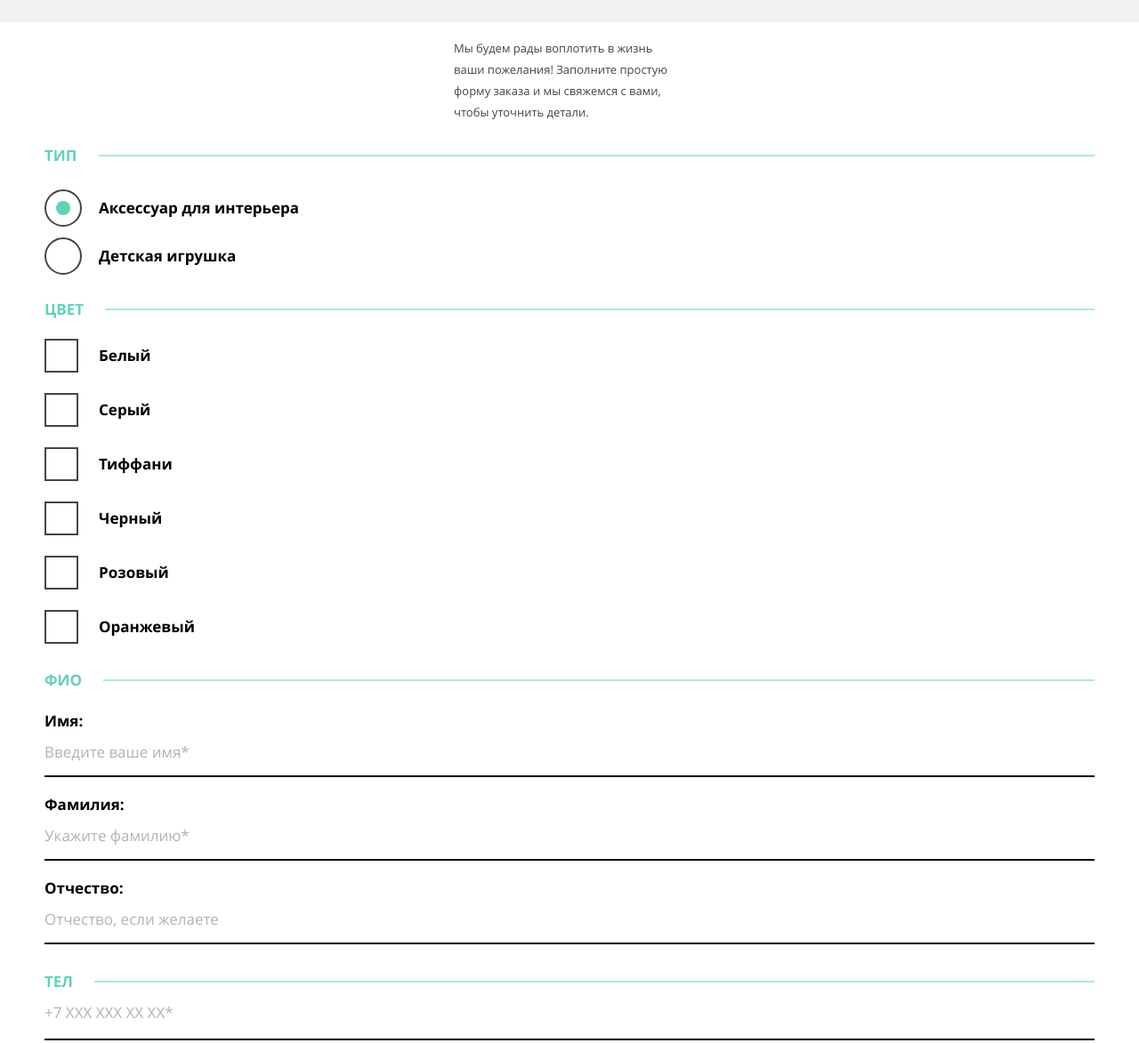
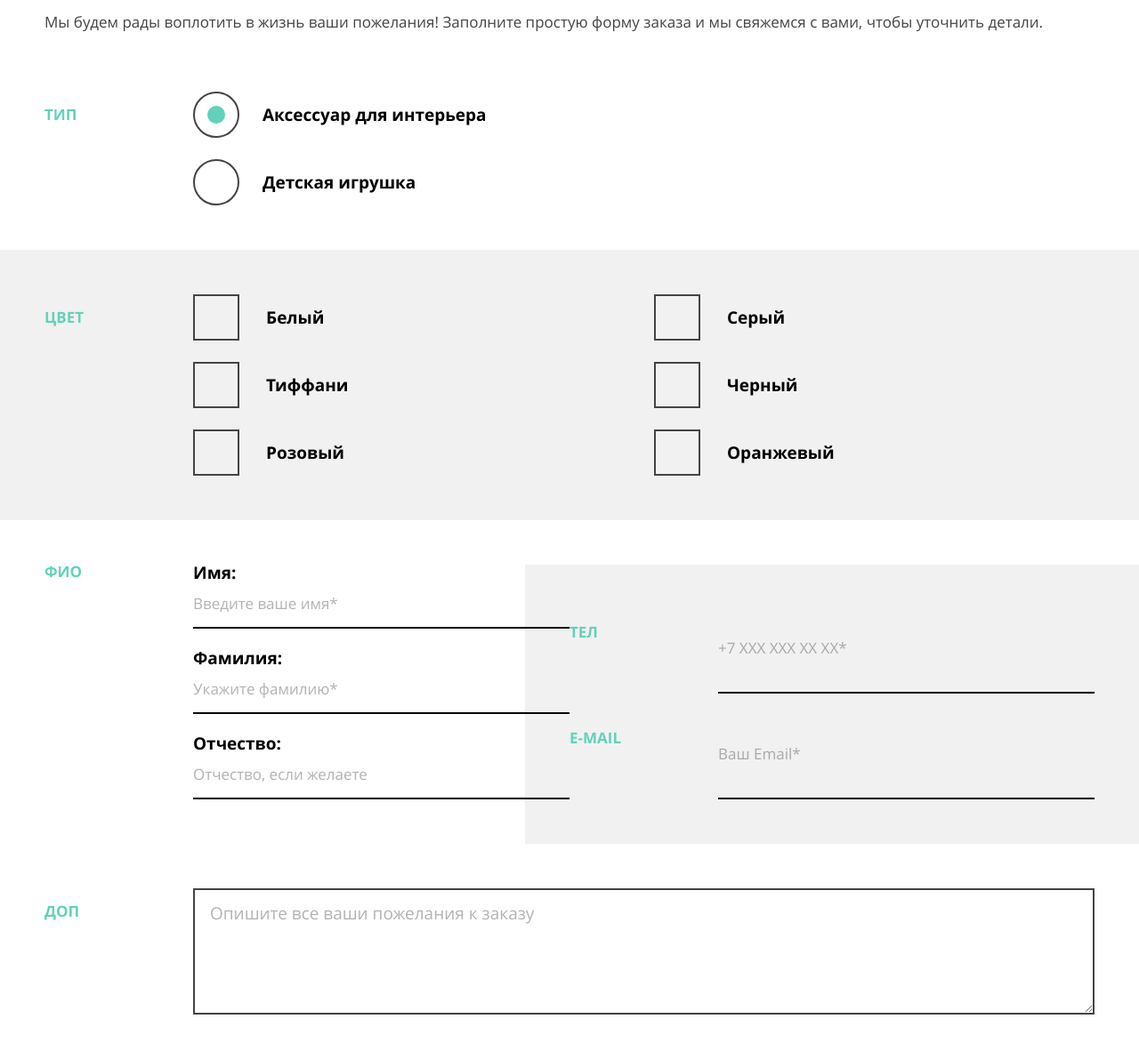
Before and after one commit to EsLichtne/Mishka, a website: page source/form.html in a window 1280 px wide. Shown: the part 380-1553 px from the top of the page at 89% size. Drawn offline with nearby package versions, Linux system fonts and the light colour scheme; files that its build step writes are made by us from their sources.

Commit message:
Добавляет стилизацию формы для планшетной версии

```diff
--- a/source/form.html
+++ b/source/form.html
@@ -33,10 +33,10 @@
       </div>
       <ul class="navigation__list navigation__list--main">
         <li class="navigation__item">
-          <a class="navigation__link" href="catalog.html">Каталог товаров</a>
+          <a class="navigation__link" href="catalog.html">Каталог&nbsp;товаров</a>
         </li>
         <li class="navigation__item">
-          <a class="navigation__link" href="./" aria-current="page">Вязание на заказ</a>
+          <a class="navigation__link" href="./" aria-current="page">Вязание&nbsp;на&nbsp;заказ</a>
         </li>
       </ul>
       <ul class="navigation__list navigation__list--user">
@@ -47,7 +47,7 @@
         </li>
         <li class="navigation__item">
           <a class="navigation__link navigation__link--basket" href="#">Корзина:&nbsp;
-            <span class="navigation__value">пока пуста</span>
+            <span class="navigation__value">пока&nbsp;пуста</span>
           </a>
         </li>
       </ul>
@@ -90,7 +90,7 @@
               </li>
             </ul>
           </fieldset>
-          <fieldset class="form__fieldset form__fieldset--color">
+          <fieldset class="form__fieldset form__fieldset--color background">
             <legend class="visually-hidden">Цвет изделия.</legend>
             <p class="form__headline form__headline--color" aria-hidden="true"><span
                 class="form__headline-text">Цвет</span></p>
@@ -140,53 +140,56 @@
             <ul class="form__list form__list--name">
               <li class="form__item">
                 <label class="form__label" for="name">Имя:</label>
-                <input class="form__input input" id="name" type="text" name="name" placeholder="Введите ваше имя*"
+                <input class="form__input input field" id="name" type="text" name="name" placeholder="Введите ваше имя*"
                   required>
               </li>
               <li class="form__item">
                 <label class="form__label" for="surname">Фамилия:</label>
-                <input class="form__input input" id="surname" type="text" name="surname" placeholder="Укажите фамилию*"
+                <input class="form__input input field" id="surname" type="text" name="surname" placeholder="Укажите фамилию*"
                   required>
               </li>
               <li class="form__item">
                 <label class="form__label" for="patronymic">Отчество:</label>
-                <input class="form__input input" id="patronymic" type="text" name="patronymic"
+                <input class="form__input input field" id="patronymic" type="text" name="patronymic"
                   placeholder="Отчество, если желаете">
               </li>
             </ul>
-            <ul class="form__list form__list--personal">
-              <li class="form__item">
+            <ul class="form__list form__list--personal background">
+              <li class="form__item form__item--personal">
                 <p class="form__headline form__headline--special" aria-hidden="true"><span
                     class="form__headline-text">Тел</span></p>
                 <label class="visually-hidden" for="phone">Телефон.</label>
-                <input class="form__input input input--special input--phone" id="phone" type="tel" name="phone"
+                <input class="form__input input input--special input--phone field" id="phone" type="tel" name="phone"
                   placeholder="+7 ХХХ ХХХ ХХ ХХ*" required>
               </li>
-              <li class="form__item">
+              <li class="form__item form__item--personal">
                 <label class="form__headline form__headline--special" for="email"><span
                     class="form__headline-text">E-mail</span></label>
-                <input class="form__input input input--special input--email" id="email" type="email" name="email"
+                <input class="form__input input input--special input--email field" id="email" type="email" name="email"
                   placeholder="Ваш Email*" required>
               </li>
             </ul>
           </fieldset>
           <fieldset class="form__fieldset form__fieldset--extra">
             <legend class="visually-hidden">Пожелания к заказу.</legend>
-            <p class="form__headline form__headline--extra" aria-hidden="true"><span class="form__headline-text">Доп</span></p>
-            <textarea class="form__textarea textarea" name="comment" cols="30" rows="7"
+            <p class="form__headline form__headline--extra" aria-hidden="true"><span
+                class="form__headline-text">Доп</span></p>
+            <textarea class="form__textarea textarea field" name="comment" cols="30" rows="7"
               placeholder="Опишите все ваши пожелания к заказу"></textarea>
           </fieldset>
-          <p class="form__footnote footnote">
-            <small class="footnote__text">*Поля обязательны для заполнения</small>
-          </p>
-          <button class="form__button button button--primary">Отправить заказ</button>
+          <div class="form__footer">
+            <p class="form__footnote footnote">
+              <small class="footnote__text">*Поля обязательны для заполнения</small>
+            </p>
+            <button class="form__button button button--primary">Отправить заказ</button>
+          </div>
         </form>
       </div>
     </section>
   </main>
   <footer class="footer">
     <div class="container footer__wrapper">
-      <a class="footer__logo footer-logo" href="index.html">
+      <a class="footer__logo footer-logo" href="./" aria-current="page">
         <svg class="footer-logo__image" width="102" height="34">
           <use href="img/sprite.svg#logo-footer"></use>
         </svg>
--- /dev/null
+++ b/source/less/blocks/background.less
@@ -0,0 +1,15 @@
+@import "../common/variables.less";
+
+.background {
+  position: relative;
+
+  &::before {
+    content: "";
+    position: absolute;
+    left: -50px;
+    width: calc(100% + 100px);
+    height: 100%;
+    background-color: @color-secondary;
+    z-index: -1;
+  }
+}
--- a/source/less/blocks/checkbox-input.less
+++ b/source/less/blocks/checkbox-input.less
@@ -6,8 +6,13 @@
   appearance: none;
   width: 38px;
   height: 38px;
-  background-color: @color-primary;
+  background-color: transparent;
   border: 2px solid @text-secondary;
+
+  @media (min-width: @tablet) {
+    width: 52px;
+    height: 52px;
+  }
 
   &:checked::after {
     content: "";
--- /dev/null
+++ b/source/less/blocks/field.less
@@ -0,0 +1,24 @@
+@import "../common/variables.less";
+
+.field {
+  font-family: @font-primary;
+  font-size: 17px;
+  line-height: 18px;
+  color: @text-primary;
+
+  @media (min-width: @tablet) {
+    font-size: 19px;
+    line-height: 18px;
+  }
+
+  &::placeholder {
+    color: rgba(0, 0, 0, 0.3);
+  }
+
+  &:hover,
+  &:active,
+  &:focus {
+    border-color: #62d1ba;
+    outline: none;
+  }
+}
--- a/source/less/blocks/footnote.less
+++ b/source/less/blocks/footnote.less
@@ -4,4 +4,10 @@
   font-size: 14px;
   line-height: 16px;
   color: @text-secondary;
+
+  @media (min-width: @tablet) {
+    font-size: 17px;
+    line-height: 30px;
+    text-align: right;
+  }
 }
--- a/source/less/blocks/form.less
+++ b/source/less/blocks/form.less
@@ -5,6 +5,10 @@
   padding: 73px 0 73px;
   text-align: center;
   background-color: @color-secondary;
+
+  @media (min-width: @tablet) {
+    padding: 100px 0 75px;
+  }
 }
 
 .form__title {
@@ -13,6 +17,10 @@
 
 .form__wrapper {
   padding: 17px 0 55px;
+
+  @media (min-width: @tablet) {
+    padding: 54px 0 50px;
+  }
 }
 
 .form__description {
@@ -22,6 +30,13 @@
   font-size: 13px;
   line-height: 24px;
   color: @text-secondary;
+
+  @media (min-width: @tablet) {
+    max-width: 100%;
+    margin-bottom: 63px;
+    font-size: 17px;
+    line-height: 30px;
+  }
 }
 
 .form__fieldset {
@@ -29,20 +44,49 @@
   padding: 0;
   border: none;
 
+  @media (min-width: @tablet) {
+    display: grid;
+    grid-template-columns: 167px auto;
+  }
+
   &--type {
+    @media (max-width: @mobile) {
       margin-bottom: 31px;
     }
 
+    @media (min-width: @tablet) {
+      padding-bottom: 50px;
+    }
+  }
+
   &--color {
+    @media (max-width: @mobile) {
       margin-bottom: 33px;
     }
 
+    @media (min-width: @tablet) {
+      padding: 50px 0;
+    }
+  }
+
   &--personal {
+    @media (max-width: @mobile) {
       margin-bottom: 34px;
     }
 
+    @media (min-width: @tablet) {
+      padding-top: 50px;
+    }
+  }
+
   &--extra {
+    @media (max-width: @mobile) {
       margin-bottom: 17px;
+    }
+
+    @media (min-width: @tablet) {
+      padding: 50px 0 53px;
+    }
   }
 }
 
@@ -55,7 +99,13 @@
   text-transform: uppercase;
   color: @color-accent;
 
+  @media (min-width: @tablet) {
+    margin: 0;
+    padding: 18px 0;
+  }
+
   &::after {
+    @media (max-width: @mobile) {
       content: "";
       position: absolute;
       top: 50%;
@@ -66,6 +116,7 @@
       height: 1px;
       background-color: #62d1ba;
       z-index: -1;
+    }
   }
 
   &--type {
@@ -78,6 +129,10 @@
 
   &--personal {
     margin-bottom: 29px;
+
+    @media (min-width: @tablet) {
+      padding: 0;
+    }
   }
 
   &--special {
@@ -90,8 +145,10 @@
 }
 
 .form__headline-text {
+  @media (max-width: @mobile) {
     padding-right: 24px;
     background-color: @color-primary;
+  }
 }
 
 .form__list {
@@ -100,24 +157,50 @@
 
   &--type {
     gap: 12px;
+
+    @media (min-width: @tablet) {
+      gap: 24px;
+    }
   }
 
   &--color {
     gap: 23px;
+
+    @media (min-width: @tablet) {
+      grid-template-columns: repeat(2, 1fr);
+      row-gap: 24px;
+    }
   }
 
   &--name {
     gap: 22px;
     margin-bottom: 34px;
+
+    @media (min-width: @tablet) {
+      gap: 24px;
+      margin-bottom: 50px;
+    }
   }
 
   &--personal {
     gap: 34px;
+
+    @media (min-width: @tablet) {
+      grid-column: 1 / -1;
+      gap: 24px;
+      padding: 50px 0;
+    }
   }
 }
 
 .form__item {
   display: grid;
+
+  &--personal {
+    @media (min-width: @tablet) {
+      grid-template-columns: 167px auto;
+    }
+  }
 }
 
 .form__control {
@@ -126,10 +209,18 @@
 
   &--type {
     gap: 19px;
+
+    @media (min-width: @tablet) {
+      gap: 26px;
+    }
   }
 
   &--color {
     gap: 23px;
+
+    @media (min-width: @tablet) {
+      gap: 30px;
+    }
   }
 }
 
@@ -142,6 +233,11 @@
   font-size: 17px;
   line-height: 18px;
   font-weight: 700;
+
+  @media (min-width: @tablet) {
+    font-size: 19px;
+    line-height: 18px;
+  }
 }
 
 .form__textarea {
@@ -151,11 +247,29 @@
   resize: vertical;
 }
 
+.form__footer {
+  @media (min-width: @tablet) {
+    grid-column: 1 / -1;
+    display: grid;
+    grid-template-columns: 230px auto;
+    align-items: center;
+    text-align: right;
+  }
+}
+
 .form__footnote {
   margin: 0;
   margin-bottom: 30px;
+
+  @media (min-width: @tablet) {
+    margin: 0;
+  }
 }
 
 .form__button {
   width: 100%;
+
+  @media (min-width: @tablet) {
+    order: -1;
   }
+}
--- a/source/less/blocks/input.less
+++ b/source/less/blocks/input.less
@@ -8,7 +8,7 @@
   color: @text-secondary;
   border: none;
   border-bottom: 2px solid @text-primary;
-  background-color: @color-primary;
+  background-color: transparent;
 
   &--special {
     padding: 14px 0 20px;
--- a/source/less/blocks/radio-input.less
+++ b/source/less/blocks/radio-input.less
@@ -8,7 +8,12 @@
   height: 42px;
   border: 2px solid @text-secondary;
   border-radius: 50%;
-  background: @color-primary;
+  background-color: transparent;
+
+  @media (min-width: @tablet) {
+    width: 52px;
+    height: 52px;
+  }
 
   &:checked::after {
     content: "";
@@ -16,6 +21,11 @@
     height: 16px;
     border-radius: 50%;
     background-color: #62d1ba;
+
+    @media (min-width: @tablet) {
+      width: 20px;
+      height: 20px;
+    }
   }
 
   &:hover {
--- a/source/less/style.less
+++ b/source/less/style.less
@@ -9,12 +9,14 @@
 @import "blocks/container.less";
 @import "blocks/about.less";
 @import "blocks/logo.less";
+@import "blocks/background.less";
 @import "blocks/button.less";
 @import "blocks/basket-adder.less";
 @import "blocks/contacts.less";
 @import "blocks/decor.less";
 @import "blocks/features";
 @import "blocks/feedback.less";
+@import "blocks/field.less";
 @import "blocks/footer.less";
 @import "blocks/footer-logo.less";
 @import "blocks/header.less";
```
Also changed, not shown: source/catalog.html (+1 -1 lines), source/index.html (+1 -1 lines), source/less/blocks/page.less (+1 -11 lines), source/less/blocks/textarea.less (+0 -15 lines). Lines whose indentation alone changed are shown as unchanged.
